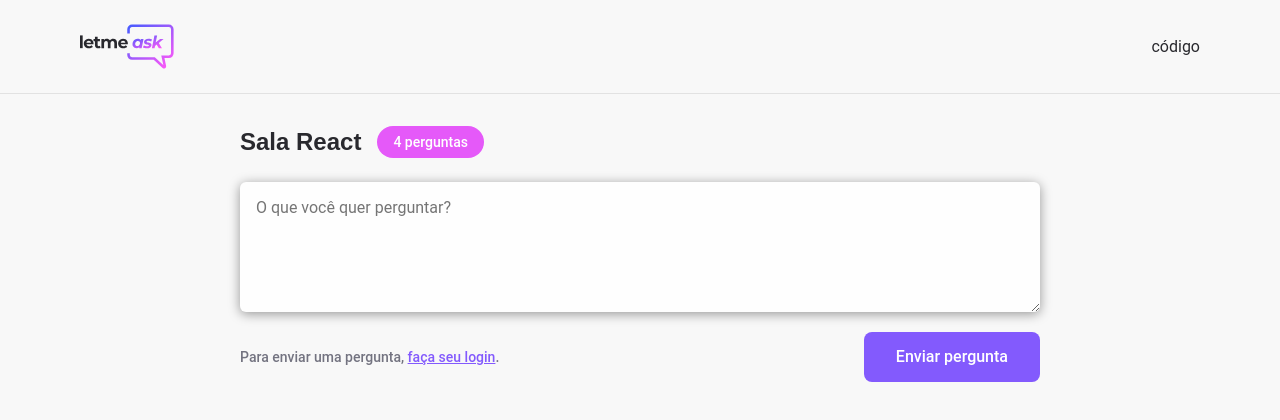
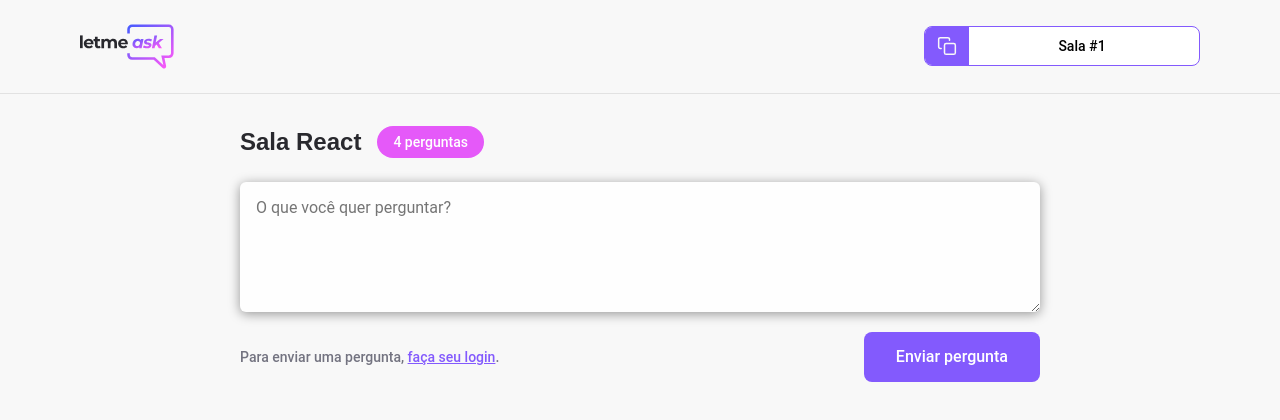
Before and after one commit to ericdietrich/letmeask-nlw6, a React (Create React App) app: page /rooms/1 in a window 1280 px wide. Shown: the top 420 px of the page. Built offline with nearby package versions, Linux system fonts and the light colour scheme; no server answers; the HTML template or start-up script is replaced by a standard one.

Commit message:
function copy code

```diff
--- /dev/null
+++ b/src/components/RoomCode.tsx
@@ -0,0 +1,22 @@
+import copyImg from '../assets/images/copy.svg';
+import '../styles/room-code.scss';
+
+type RoomCodeProps = {
+  code: string
+}
+
+export function RoomCode (props: RoomCodeProps) {
+
+  function copyRoomCodeToClipboard() {
+    navigator.clipboard.writeText(props.code);
+  }
+
+  return (
+    <button className="room-code" onClick={copyRoomCodeToClipboard}>
+      <div>
+        <img src={copyImg} alt="copiar room code" />
+      </div>
+      <span>Sala #{props.code} </span>
+    </button>
+  )
+}
--- a/src/pages/Room.tsx
+++ b/src/pages/Room.tsx
@@ -1,8 +1,15 @@
+import { useParams } from 'react-router-dom';
 import logoImg from '../assets/images/logo.svg';
 import { Button } from '../components/Button';
+import { RoomCode } from '../components/RoomCode';
 import '../styles/room.scss'
 
+type RoomParams = {
+  id: string
+}
+
  export function Room() {
+  const params = useParams<RoomParams>();
 
 
   return (
@@ -10,7 +17,7 @@
       <header>
         <div className="content">
           <img src={logoImg} alt="letmeask" />
-          <div>código</div>
+          <RoomCode code={params.id} />
         </div>
       </header>
 
--- /dev/null
+++ b/src/styles/room-code.scss
@@ -0,0 +1,30 @@
+.room-code {
+  height: 40px;
+  border-radius: 8px;
+  overflow: hidden;
+
+  background: #fff;
+  border: 1px solid #835afd;
+  cursor: pointer;
+
+  display: flex;
+  align-items: stretch;
+
+  div {
+    background:  #835afd;
+    padding: 0 12px;
+    display: flex;
+    justify-content: center;
+    align-items: center;
+  }
+
+  span {
+    display: block;
+    align-self: center;
+    flex: 1;
+    padding: 0 16px 0 12px;
+    width: 230px;
+    font-size: 14px;
+    font-weight: 500;
+  }
+}
```
